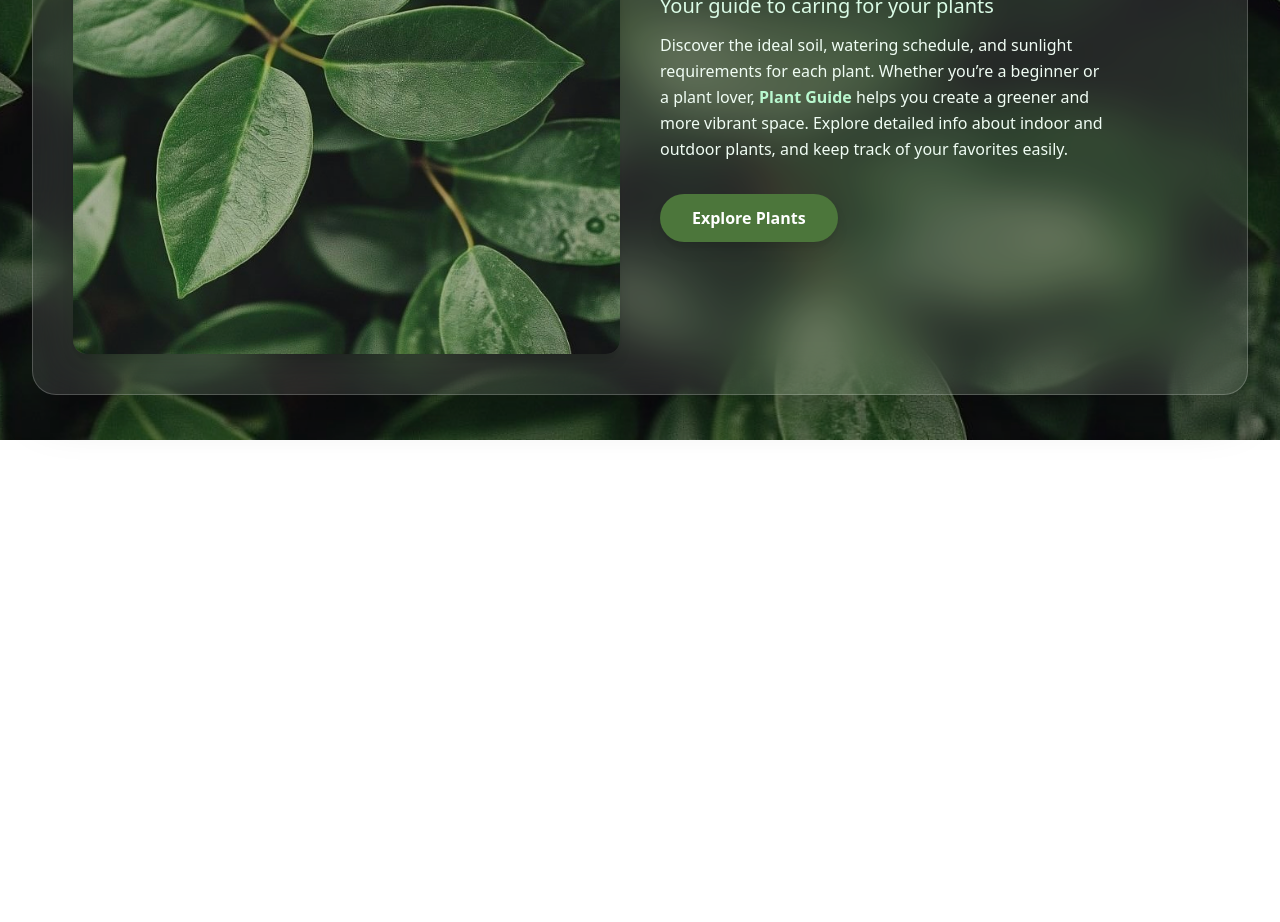
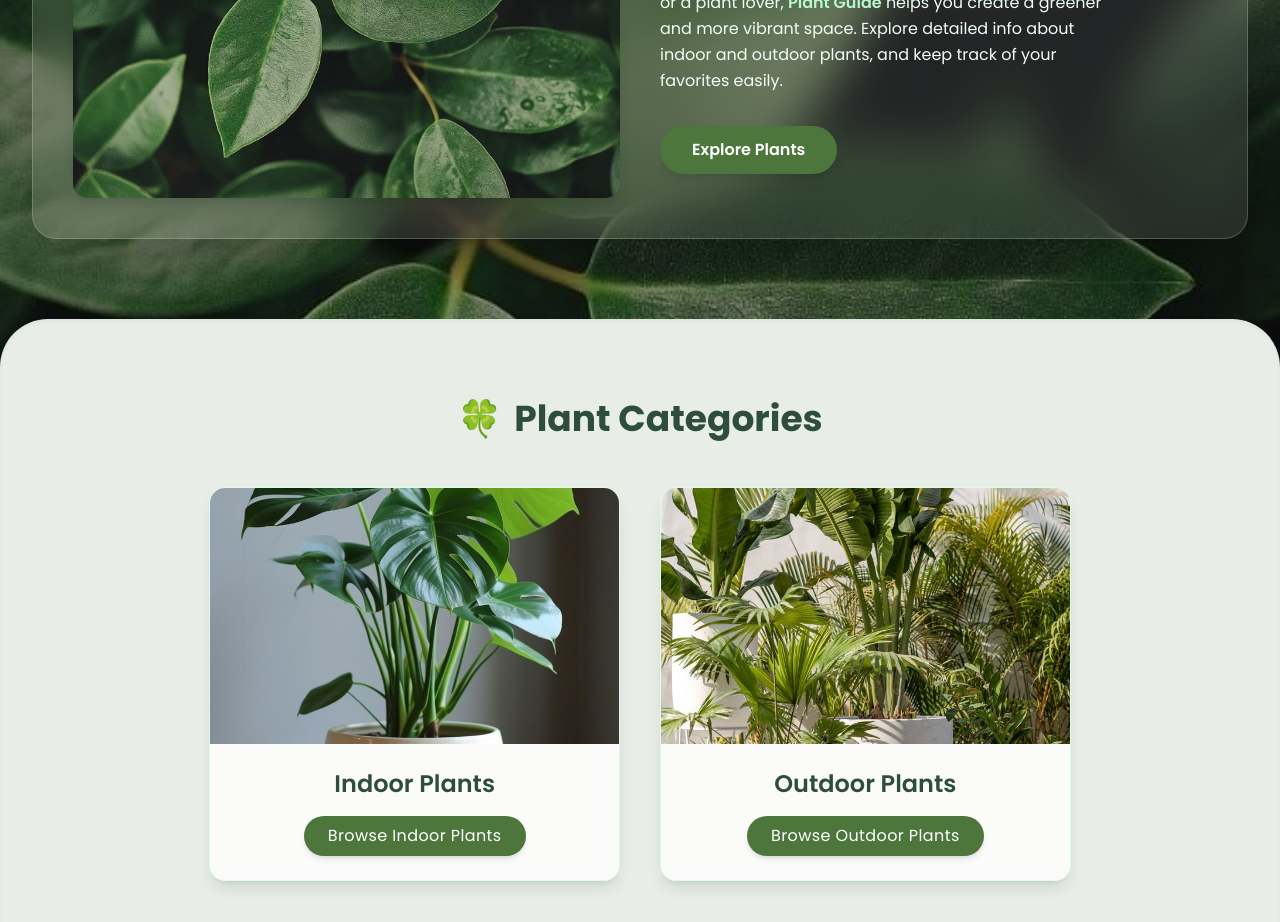
Before and after one commit to asma-alkh/plant-guide-frontend, a React (Vite) app: page /home in a window 1280 px wide. Shown: the part 360-1282 px from the top of the page. Before the commit the page ends 800 px from the top, so only its background shows below. Built offline with nearby package versions, Linux system fonts and the light colour scheme; no server answers; sample sign-in values are in the browser's storage.

Commit message:
fixed home page and login page and add Plant Categories page

```diff
--- a/src/App.jsx
+++ b/src/App.jsx
@@ -3,6 +3,7 @@ import Landing from "./pages/Landing"
 import SignUp from "./pages/SignUp";
 import LogIn from "./pages/LogIn";
 import Home from "./pages/Home";
+import Categories from "./pages/Categories";
 
 
 function App() {
@@ -13,6 +14,7 @@ function App() {
         <Route path="/signup" element={<SignUp />} />
         <Route path="/login" element={<LogIn />} />
         <Route path="/home" element={<Home />} />
+        <Route path="/categories" element={<Categories />} />
       </Routes>
     </Router>
   );
--- a/src/index.css
+++ b/src/index.css
@@ -1,3 +1,10 @@
+@import url('https://fonts.googleapis.com/css2?family=Poppins:wght@400;600;700&display=swap');
+
+* {
+  font-family: 'Poppins', sans-serif;
+}
+
+
 @import "tailwindcss";
 @import "tw-animate-css";
 
--- /dev/null
+++ b/src/pages/Categories.jsx
@@ -0,0 +1,40 @@
+import { Link } from "react-router-dom";
+import bgIndoor from "../assets/bgImage/indoor.jpg";
+import bgOutdoor from "../assets/bgImage/outdoor.jpg";
+
+export default function Categories() {
+  return (
+    <div className="min-h-screen bg-lenear-to-b from-green-50 to-green-100 py-20 px-6 text-center">
+      <h1 className="text-4xl font-bold text-green-800 mb-12">Plant Categories</h1>
+
+      <div className="flex flex-col md:flex-row justify-center gap-10">
+        {/*card indoor */}
+        <div className="bg-white rounded-2xl shadow-lg overflow-hidden w-full md:w-1/3">
+          <img src={bgIndoor} alt="Indoor Plants" className="object-cover w-full h-64" />
+          <div className="p-6">
+            <h2 className="text-2xl font-semibold text-green-800 mb-4">Indoor Plants</h2>
+            <Link
+              to="/plants/indoor"
+              className="bg-[#4C763B] text-white px-8 py-3 rounded-full font-semibold hover:bg-[#3a5e2f] transition shadow-lg"
+            >
+              Browse Indoor Plants
+            </Link>
+          </div>
+        </div>
+        {/* card outdoor */}
+        <div className="bg-white rounded-2xl shadow-lg overflow-hidden w-full md:w-1/3">
+          <img src={bgOutdoor} alt="Outdoor Plants" className="object-cover w-full h-64" />
+          <div className="p-6">
+            <h2 className="text-2xl font-semibold text-green-800 mb-4">Outdoor Plants</h2>
+            <Link
+              to="/plants/outdoor"
+              className="bg-[#4C763B] text-white px-8 py-3 rounded-full font-semibold hover:bg-[#3a5e2f] transition shadow-lg"
+            >
+              Browse Outdoor Plants
+            </Link>
+          </div>
+        </div>
+      </div>
+    </div>
+  );
+}
--- a/src/pages/Home.jsx
+++ b/src/pages/Home.jsx
@@ -1,38 +1,35 @@
-import { useEffect, useState } from "react";
+import { useEffect, useRef } from "react";
 import { useNavigate } from "react-router-dom";
 import { FaSearch, FaHeart } from "react-icons/fa";
 import bgImage from "../assets/bgImage/plant5.jpg";
+import bgIndoor from "../assets/bgImage/indoor.jpg";
+import bgOutdoor from "../assets/bgImage/outdoor.jpg";
 
 export default function Home() {
   const navigate = useNavigate();
-  const [checkedAuth, setCheckedAuth] = useState(false);
+  const categoriesRef = useRef(null);
 
   useEffect(() => {
     const token = localStorage.getItem("access_token");
     if (!token) {
-      navigate("/login", { replace: true });
-    } else {
-      setCheckedAuth(true);
+      navigate("/login");
     }
   }, [navigate]);
 
-  if (!checkedAuth) {
-    return null;
-  }
+  const scrollToCategories = () => {
+    categoriesRef.current?.scrollIntoView({ behavior: "smooth" });
+  };
 
   return (
-    <div
-      className="min-h-screen bg-cover bg-center flex items-center justify-center relative text-white"
-      style={{ backgroundImage: `url(${bgImage})` }}
-    >
-
+    <div className="min-h-screen bg-cover bg-center text-white" style={{ backgroundImage: `url(${bgImage})` }}>
       <div className="absolute inset-0 bg-black/30"></div>
 
-      <div className="relative z-10 bg-white/10 backdrop-blur-xl border border-white/20 rounded-3xl shadow-2xl w-[95%] max-w-[1400px] p-10 flex flex-col space-y-10">
-
+      <div className="relative z-10 bg-white/10 backdrop-blur-xl border border-white/20 rounded-3xl shadow-2xl w-[95%] max-w-[1400px] mx-auto p-10 mt-10 flex flex-col space-y-10">
+        {/* Navbar */}
         <nav className="flex justify-between items-center border-b border-white/20 pb-4">
           <div className="flex space-x-6 text-sm font-semibold tracking-wide">
-            <a href="#" className="hover:text-green-200">ABOUT</a>
+            <a href="#" className="hover:text-green-200">Soils</a>
+            <a href="#" className="hover:text-green-200">Soils</a>
             <a href="#" className="hover:text-green-200">CONTACT</a>
           </div>
           <div className="flex space-x-4 text-lg">
@@ -45,7 +42,7 @@ export default function Home() {
             <img
               src={bgImage}
               alt="Plant example"
-              className="object-cover w-full h-[400px] md:h-[500px] lg:h-[550px] lg:aspect-square opacity-90 hover:opacity-100 transition duration-500"
+              className="object-cover w-full h-[400px] lg:aspect-square opacity-90 hover:opacity-100 transition duration-500"
             />
           </div>
           <div className="w-full md:w-1/2 text-left">
@@ -62,13 +59,59 @@ export default function Home() {
             </p>
 
             <div className="flex gap-5">
-              <button className="bg-[#4C763B] text-white px-8 py-3 rounded-full font-semibold hover:bg-[#3a5e2f] transition shadow-lg">
+              <button
+                onClick={scrollToCategories}
+                className="bg-[#4C763B] text-white px-8 py-3 rounded-full font-semibold hover:bg-[#3a5e2f] transition shadow-lg"
+              >
                 Explore Plants
               </button>
             </div>
           </div>
         </div>
       </div>
+
+      {/*categories section */}
+      <section
+  ref={categoriesRef}
+  className="relative z-10 mt-20 bg-[#E8EEE7] py-20 text-center text-green-900 rounded-t-[3rem] shadow-inner"
+>
+  <h1 className="text-4xl font-bold mb-12 flex justify-center items-center gap-3 text-[#2E4D3A]">
+    <span className="text-4xl">🍀</span> Plant Categories
+  </h1>
+
+  <div className="flex flex-col md:flex-row justify-center gap-10 px-6">
+    {/* indoor plant */}
+    <div className="bg-white/80 backdrop-blur-sm rounded-2xl shadow-lg overflow-hidden w-full md:w-1/3 border border-green-100 hover:shadow-2xl transition">
+      <img
+        src={bgIndoor}
+        alt="Indoor Plants"
+        className="object-cover w-full h-64 hover:scale-105 transition duration-500"
+      />
+      <div className="p-6">
+        <h2 className="text-2xl font-semibold text-[#2E4D3A] mb-4">Indoor Plants</h2>
+        <button className="bg-[#4C763B] text-white font-medium tracking-wide px-6 py-2 rounded-full hover:bg-[#3a5e2f] transition shadow-md hover:shadow-lg">
+          Browse Indoor Plants
+        </button>
+      </div>
+    </div>
+
+    {/* outdoor plant */}
+    <div className="bg-white/80 backdrop-blur-sm rounded-2xl shadow-lg overflow-hidden w-full md:w-1/3 border border-green-100 hover:shadow-2xl transition">
+      <img
+        src={bgOutdoor}
+        alt="Outdoor Plants"
+        className="object-cover w-full h-64 hover:scale-105 transition duration-500"
+      />
+      <div className="p-6">
+        <h2 className="text-2xl font-semibold text-[#2E4D3A] mb-4">Outdoor Plants</h2>
+        <button className="bg-[#4C763B] text-white font-medium tracking-wide px-6 py-2 rounded-full hover:bg-[#3a5e2f] transition shadow-md hover:shadow-lg">
+          Browse Outdoor Plants
+        </button>
+      </div>
+    </div>
+  </div>
+</section>
+
     </div>
   );
 }
--- a/src/pages/LogIn.jsx
+++ b/src/pages/LogIn.jsx
@@ -1,34 +1,35 @@
 import { useState } from "react";
-import { Link } from "react-router-dom";
+import { Link, useNavigate } from "react-router-dom"; // ✅ تأكدي إن useNavigate هنا
 import axios from "axios";
 import API_URL from "../api/config";
 import bgImage from "../assets/bgImage/plant5.jpg";
 
-export default function LogIn(){
-    const [formData, setFormData] = useState({ username: "", password: "" })
-    const [message, setMessage] = useState("")
+export default function LogIn() {
+  const [formData, setFormData] = useState({ username: "", password: "" });
+  const [message, setMessage] = useState("");
+  const navigate = useNavigate(); // ✅ لازم يكون هنا، قبل handleSubmit
+
   const handleChange = (e) => {
-    setFormData({ ...formData, [e.target.name]: e.target.value })
+    setFormData({ ...formData, [e.target.name]: e.target.value });
   };
+
   const handleSubmit = async (e) => {
-  e.preventDefault()
+    e.preventDefault();
     try {
-    const res = await axios.post(`${API_URL}/login/`, formData)
-    setMessage(res.data.message)
+      const res = await axios.post(`${API_URL}/login/`, formData);
+      setMessage(res.data.message);
 
-    // ✅ حفظ التوكن في localStorage
-    localStorage.setItem("access_token", res.data.access_token)
+      // ✅ حفظ التوكن
+      localStorage.setItem("access_token", res.data.access_token);
 
-    // تحويل المستخدم إلى صفحة Home
-    window.location.href = "/home"
+      // ✅ تحويل المستخدم للصفحة الرئيسية
+      navigate("/home");
     } catch (err) {
-    setMessage(err.response?.data?.error || "Invalid username or password")
+      console.error(err);
+      setMessage(err.response?.data?.error || "Invalid username or password");
     }
-}
+  };
 
-const navigate = useNavigate();
-localStorage.setItem("access_token", res.data.access_token);
-navigate("/home");
   return (
     <div
       className="min-h-screen flex items-center justify-center bg-cover bg-center relative"
@@ -40,34 +41,44 @@ navigate("/home");
         className="relative z-10 bg-white/10 backdrop-blur-lg border border-white/20 p-8 rounded-2xl shadow-2xl w-[90%] max-w-md text-center"
       >
         <h2 className="text-3xl font-bold text-green-50 mb-6 drop-shadow-md">
-             Welcome Back
+          Welcome Back 🌿
         </h2>
+
         <input
           name="username"
           onChange={handleChange}
           placeholder="Username"
           className="border border-green-200 bg-white/20 text-white placeholder-green-100 w-full p-3 mb-4 rounded-lg focus:outline-none focus:ring-2 focus:ring-green-300"
         />
-        <input name="password"
+
+        <input
+          name="password"
           type="password"
           onChange={handleChange}
           placeholder="Password"
           className="border border-green-200 bg-white/20 text-white placeholder-green-100 w-full p-3 mb-6 rounded-lg focus:outline-none focus:ring-2 focus:ring-green-300"
         />
+
         <button className="bg-[#4C763B] text-white py-3 px-8 rounded-full font-semibold hover:bg-[#3b5e2f] transition duration-300 shadow-md hover:shadow-lg">
           Log In
         </button>
+
         {message && (
-          <p className="mt-4 text-green-100 font-medium drop-shadow-sm">{message}</p>
+          <p className="mt-4 text-green-100 font-medium drop-shadow-sm">
+            {message}
+          </p>
         )}
-        <p className="mt-6 text-green-100 text-sm">Don’t have an account?{" "}
+
+        <p className="mt-6 text-green-100 text-sm">
+          Don’t have an account?{" "}
           <Link
             to="/signup"
-    className="text-[#B5E28C] font-semibold hover:text-white underline transition duration-200">
+            className="text-[#B5E28C] font-semibold hover:text-white underline transition duration-200"
+          >
             Sign Up
           </Link>
         </p>
       </form>
     </div>
-  )
+  );
 }
```
Also changed, not shown: src/assets/bgImage/indoor.jpg (added), src/assets/bgImage/outdoor.jpg (added). Lines whose indentation alone changed are shown as unchanged.
